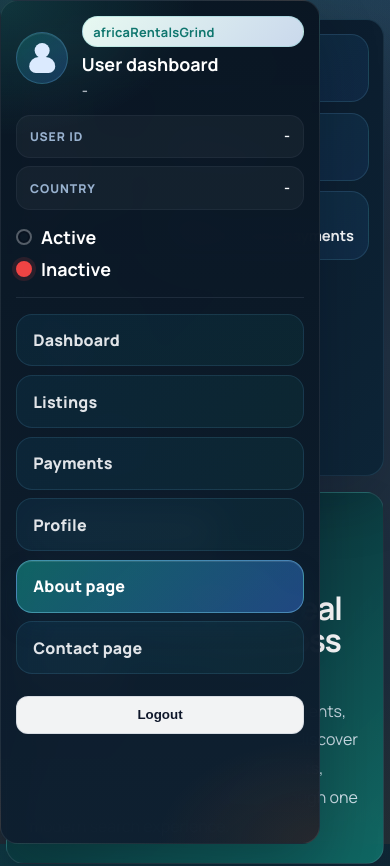
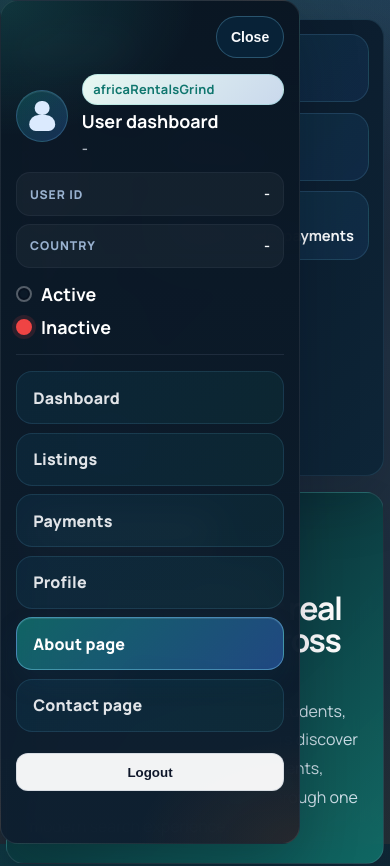
Before and after one commit to itaueliud/tstplotconnect, a Next.js app in the folder frontend/: page /about in a window 390 px wide. Shown: the top 866 px of the page. Built offline with nearby package versions, Linux system fonts and the light colour scheme; no server answers.

Commit message:
Refine mobile user side navigation open-close behavior

```diff
--- a/frontend/src/app/globals.css
+++ b/frontend/src/app/globals.css
@@ -1246,6 +1246,10 @@ body {
   box-shadow: var(--shadow);
 }
 
+.portal-side-close {
+  display: none;
+}
+
 .portal-drawer-backdrop {
   display: none;
 }
@@ -2223,7 +2227,7 @@ body {
     z-index: 44;
     border: 0;
     padding: 0;
-    background: rgba(7, 17, 30, 0.54);
+    background: rgba(7, 17, 30, 0.34);
     opacity: 0;
     pointer-events: none;
     transition: opacity 180ms ease;
@@ -2240,15 +2244,33 @@ body {
     top: 0;
     left: 0;
     z-index: 45;
-    width: min(84vw, 320px);
-    max-width: calc(100vw - 0.6rem);
+    width: min(82vw, 320px);
+    max-width: calc(100vw - 2.25rem);
     height: 100vh;
     align-content: start;
     border-radius: 0 24px 24px 0;
-    transform: translateX(-108%);
+    transform: translateX(-105%);
     transition: transform 220ms ease;
     overflow-y: auto;
+    overscroll-behavior: contain;
+    -webkit-overflow-scrolling: touch;
     padding: 1.1rem;
+  }
+
+  .portal-side-close {
+    display: inline-flex;
+    align-items: center;
+    justify-content: center;
+    justify-self: end;
+    min-height: 2.6rem;
+    padding: 0.55rem 0.85rem;
+    border-radius: 999px;
+    border: 1px solid rgba(125, 211, 252, 0.28);
+    background: rgba(8, 47, 73, 0.55);
+    color: #f8fafc;
+    font-size: 0.88rem;
+    font-weight: 800;
+    cursor: pointer;
   }
 
   .portal-side-nav.is-open {
@@ -2414,8 +2436,8 @@ body {
   }
 
   .portal-side-nav {
-    width: min(92vw, 320px);
-    max-width: calc(100vw - 0.5rem);
+    width: min(86vw, 300px);
+    max-width: calc(100vw - 1.5rem);
     padding: 0.95rem;
   }
 
--- a/frontend/src/components/user/authenticated-user-shell.tsx
+++ b/frontend/src/components/user/authenticated-user-shell.tsx
@@ -50,6 +50,35 @@ export default function AuthenticatedUserShell({ active, children }: Props) {
   useEffect(() => {
     setMenuOpen(false);
   }, [active]);
+
+  useEffect(() => {
+    if (!menuOpen) {
+      document.body.style.overflow = "";
+      return;
+    }
+
+    const previousOverflow = document.body.style.overflow;
+    document.body.style.overflow = "hidden";
+
+    return () => {
+      document.body.style.overflow = previousOverflow;
+    };
+  }, [menuOpen]);
+
+  useEffect(() => {
+    if (!menuOpen) {
+      return;
+    }
+
+    function handleEsc(event: KeyboardEvent) {
+      if (event.key === "Escape") {
+        setMenuOpen(false);
+      }
+    }
+
+    window.addEventListener("keydown", handleEsc);
+    return () => window.removeEventListener("keydown", handleEsc);
+  }, [menuOpen]);
 
   function logout() {
     clearUserSession();
@@ -111,6 +140,14 @@ export default function AuthenticatedUserShell({ active, children }: Props) {
           id="portal-side-navigation"
           className={`card portal-side-nav reveal-card ${menuOpen ? "is-open" : ""}`}
         >
+          <button
+            type="button"
+            className="portal-side-close"
+            aria-label="Close side navigation"
+            onClick={() => setMenuOpen(false)}
+          >
+            Close
+          </button>
           <div className="portal-side-brand">
             <div className="portal-side-profile">
               <div className="portal-side-avatar" aria-hidden="true">
```
